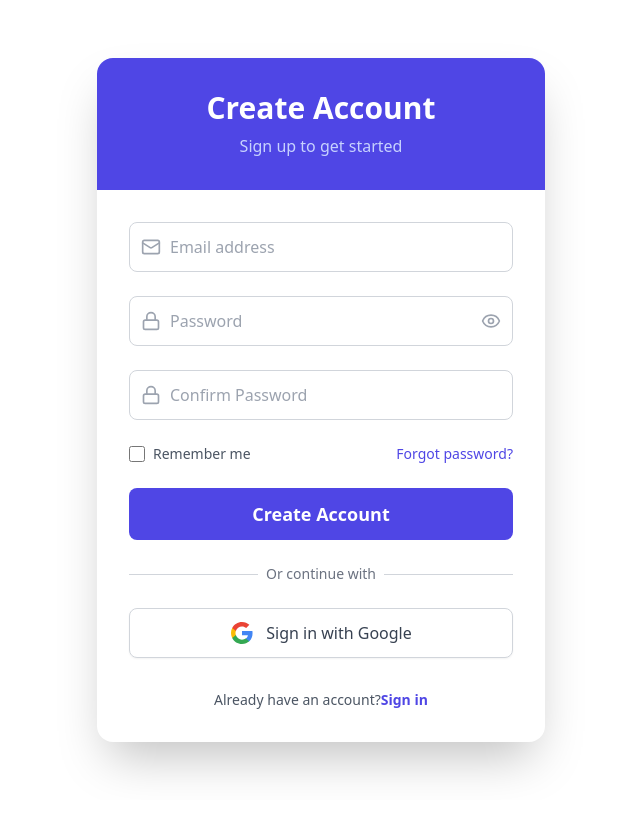
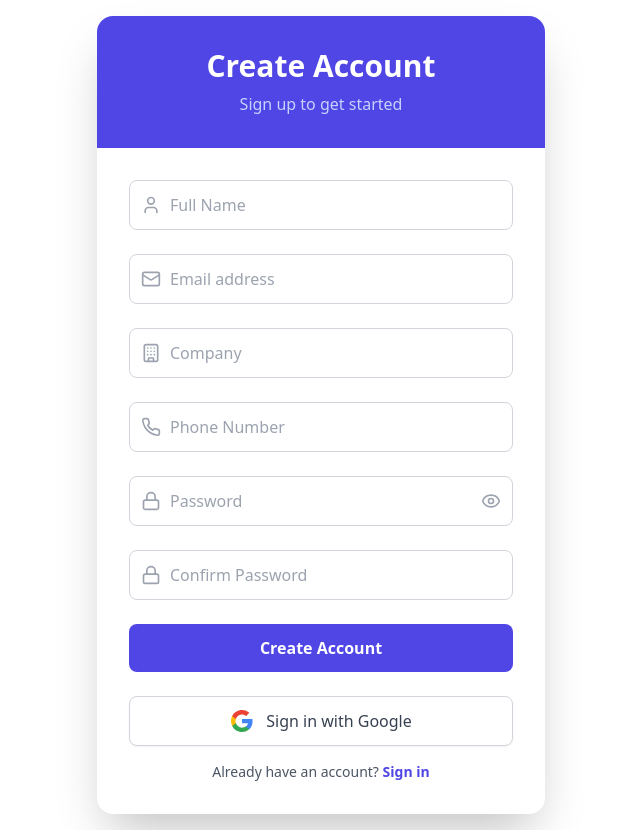
Before and after one commit to techlead-shootorder/evolveaihub, a Next.js app: page /register in a window 1280 px wide. Shown: the whole page, without its empty margins (319-959 px from the left). Before the commit the page ends 800 px from the top, so only its background shows below. Built offline with nearby package versions, Linux system fonts and the light colour scheme.

Commit message:
added user details and dynamic data

```diff
--- a/src/app/api/register/route.js
+++ b/src/app/api/register/route.js
@@ -6,7 +6,7 @@ const prisma = new PrismaClient();
 
 export async function POST(req) {
   try {
-    const { email, password } = await req.json();
+    const {fullName, email, company, phone, password } = await req.json();
 
     // Check if user already exists
     const existingUser = await prisma.user.findUnique({
@@ -25,7 +25,10 @@ export async function POST(req) {
     // Create new user
     const newUser = await prisma.user.create({
       data: {
+        fullName,
         email,
+        company,
+        phone,
         password: hashedPassword,
       },
     });
--- a/src/app/register/page.js
+++ b/src/app/register/page.js
@@ -1,58 +1,80 @@
 "use client"
 import { useState } from "react";
-import { Lock, Mail, Eye, EyeOff, LogIn } from "lucide-react";
-import { signIn, signOut, useSession } from "next-auth/react";
-import  {useRouter} from "next/navigation"
+import { Lock, Mail, Eye, EyeOff, LogIn, User, Building, Phone } from "lucide-react";
+import { signIn } from "next-auth/react";
+import { useRouter } from "next/navigation";
 import LoadingSpinner from "../../components/LoadingSpinner";
 
 export default function AuthPage() {
-
   const [showPassword, setShowPassword] = useState(false);
   const [formData, setFormData] = useState({
+    fullName: "",
     email: "",
+    company: "",
+    phone: "",
     password: "",
     confirmPassword: "",
   });
   const [error, setError] = useState("");
   const [success, setSuccess] = useState("");
+  const [loading, setLoading] = useState(false);
   const router = useRouter();
-
-  const [loading, setLoading] = useState(false);
-
 
   const handleChange = (e) => {
     setFormData({ ...formData, [e.target.name]: e.target.value });
   };
 
+  // Email Validation
+  const validateEmail = (value) => {
+    const emailPattern = /^[^\s@]+@[^\s@]+\.[^\s@]+$/;
+    if (!emailPattern.test(value)) {
+      setError("Invalid email format");
+    } else {
+      setError("");
+    }
+    setEmail(value);
+  };
+
   const handleSubmit = async (e) => {
-
     e.preventDefault();
 
     setError("");
     setSuccess("");
-    setLoading(true);
+
+
+    // Phone number validation (must be exactly 10 digits and numeric)
+    const phoneRegex = /^[0-9]{10}$/;
+    if (!phoneRegex.test(formData.phone)) {
+      setError("Phone number must be exactly 10 digits.");
+      return;
+    }
+
+    // Email validation (must be a valid email format)
+    const emailRegex = /^[^\s@]+@[^\s@]+\.[^\s@]+$/;
+    if (!emailRegex.test(formData.email)) {
+      setError("Please enter a valid email address.");
+      return;
+    }
 
     if (formData.password !== formData.confirmPassword) {
       setError("Passwords do not match!");
+      setLoading(false);
       return;
     }
+
+    setLoading(true);
 
     try {
       const res = await fetch("/api/register", {
         method: "POST",
-          headers: {
-            "Content-Type": "application/json",
-          },
-          body: JSON.stringify({
-            email: formData.email,
-            password: formData.password,
-          }),
+        headers: { "Content-Type": "application/json" },
+        body: JSON.stringify(formData),
       });
 
       const data = await res.json();
-
       if (!res.ok) {
         setError(data.error);
+        setLoading(false);
         return;
       }
 
@@ -62,8 +84,7 @@ export default function AuthPage() {
       setLoading(false);
       setError("Something went wrong, please try again.");
     }
-    }
-
+  };
 
   const handleGoogleSignIn = async () => {
     try {
@@ -75,101 +96,43 @@ export default function AuthPage() {
 
   return (
     <div className="min-h-screen flex items-center justify-center p-4">
-      <div className=" rounded-2xl shadow-2xl w-full max-w-md overflow-hidden">
-        {/* Header Section */}
-        <div className=" p-8 text-center bg-indigo-600" >
-          <h2 className="text-3xl font-bold text-white">
-            Create Account
-          </h2>
-          <p className="text-indigo-200 mt-2">
-
-               Sign up to get started
-
-          </p>
+      <div className="rounded-2xl shadow-2xl w-full max-w-md overflow-hidden">
+        <div className="p-8 text-center bg-indigo-600">
+          <h2 className="text-3xl font-bold text-white">Create Account</h2>
+          <p className="text-indigo-200 mt-2">Sign up to get started</p>
         </div>
-
-        {/* Form Section */}
         <div className="p-8">
           {error && <p className="text-red-500">{error}</p>}
           {success && <p className="text-green-500">{success}</p>}
           <form onSubmit={handleSubmit} className="space-y-6">
             <div className="relative">
+              <User className="absolute left-3 top-1/2 transform -translate-y-1/2 text-gray-400" size={20} />
+              <input type="text" name="fullName" placeholder="Full Name" className="w-full pl-10 pr-4 py-3 border border-gray-300 rounded-lg focus:ring-2 focus:ring-indigo-500" onChange={handleChange} required />
+            </div>
+            <div className="relative">
               <Mail className="absolute left-3 top-1/2 transform -translate-y-1/2 text-gray-400" size={20} />
-              <input
-                type="email"
-                name="email"
-                placeholder="Email address"
-                className="w-full pl-10 pr-4 py-3 border border-gray-300 rounded-lg focus:outline-none focus:ring-2 focus:ring-indigo-500 focus:border-transparent transition"
-                onChange={handleChange}
-              />
+              <input type="email" name="email" placeholder="Email address" className="w-full pl-10 pr-4 py-3 border border-gray-300 rounded-lg focus:ring-2 focus:ring-indigo-500" onChange={handleChange} required />
             </div>
-
+            <div className="relative">
+              <Building className="absolute left-3 top-1/2 transform -translate-y-1/2 text-gray-400" size={20} />
+              <input type="text" name="company" placeholder="Company" className="w-full pl-10 pr-4 py-3 border border-gray-300 rounded-lg focus:ring-2 focus:ring-indigo-500" onChange={handleChange} required />
+            </div>
+            <div className="relative">
+              <Phone className="absolute left-3 top-1/2 transform -translate-y-1/2 text-gray-400" size={20} />
+              <input type="text" name="phone" placeholder="Phone Number" className="w-full pl-10 pr-4 py-3 border border-gray-300 rounded-lg focus:ring-2 focus:ring-indigo-500" onChange={handleChange} required />
+            </div>
             <div className="relative">
               <Lock className="absolute left-3 top-1/2 transform -translate-y-1/2 text-gray-400" size={20} />
-              <input
-                type={showPassword ? "text" : "password"}
-                name="password"
-                placeholder="Password"
-                className="w-full pl-10 pr-12 py-3 border border-gray-300 rounded-lg focus:outline-none focus:ring-2 focus:ring-indigo-500 focus:border-transparent transition"
-                onChange={handleChange}
-              />
-              <button
-                type="button"
-                onClick={() => setShowPassword(!showPassword)}
-                className="absolute right-3 top-1/2 transform -translate-y-1/2 text-gray-400 hover:text-gray-600"
-              >
-                {showPassword ? <EyeOff size={20} /> : <Eye size={20} />}
-              </button>
+              <input type={showPassword ? "text" : "password"} name="password" placeholder="Password" className="w-full pl-10 pr-12 py-3 border border-gray-300 rounded-lg focus:ring-2 focus:ring-indigo-500" onChange={handleChange} required />
+              <button type="button" onClick={() => setShowPassword(!showPassword)} className="absolute right-3 top-1/2 transform -translate-y-1/2 text-gray-400">{showPassword ? <EyeOff size={20} /> : <Eye size={20} />}</button>
             </div>
-
-
             <div className="relative">
               <Lock className="absolute left-3 top-1/2 transform -translate-y-1/2 text-gray-400" size={20} />
-                <input
-                  type={showPassword ? "text" : "password"}
-                  name="confirmPassword"
-                  placeholder="Confirm Password"
-                  className="w-full pl-10 pr-4 py-3 border border-gray-300 rounded-lg focus:outline-none focus:ring-2 focus:ring-indigo-500 focus:border-transparent transition"
-                  onChange={handleChange}
-                />
+              <input type={showPassword ? "text" : "password"} name="confirmPassword" placeholder="Confirm Password" className="w-full pl-10 pr-4 py-3 border border-gray-300 rounded-lg focus:ring-2 focus:ring-indigo-500" onChange={handleChange} required />
             </div>
-
-
-
-              <div className="flex items-center justify-between text-sm">
-                <div className="flex items-center">
-                  <input
-                    type="checkbox"
-                    id="remember"
-                    className="h-4 w-4 text-indigo-600 focus:ring-indigo-500 border-gray-300 rounded"
-                  />
-                  <label htmlFor="remember" className="ml-2 text-gray-600">
-                    Remember me
-                  </label>
-                </div>
-                <a href="#" className="text-indigo-600 hover:text-indigo-500">
-                  Forgot password?
-                </a>
-              </div>
-
-
-            <button
-              type="submit"
-              className="w-full bg-indigo-600 text-white py-3 rounded-lg text-lg font-semibold hover:bg-indigo-700 transition duration-200 ease-in-out transform hover:-translate-y-1"
-            >
-              {loading ? <LoadingSpinner/> :  'Create Account'}
-            </button>
+            <button type="submit" className="w-full bg-indigo-600 text-white py-3 rounded-lg font-semibold hover:bg-indigo-700">{loading ? <LoadingSpinner /> : "Create Account"}</button>
           </form>
-
-          <div className="relative my-6">
-            <div className="absolute inset-0 flex items-center">
-              <div className="w-full border-t border-gray-300"></div>
-            </div>
-            <div className="relative flex justify-center text-sm">
-              <span className="px-2 bg-white text-gray-500">Or continue with</span>
-            </div>
-          </div>
-
+          <div className="text-center mt-6">
             <button
               onClick={handleGoogleSignIn}
               className="w-full flex items-center justify-center bg-white border border-gray-300 py-3 rounded-lg shadow-sm hover:shadow-md transition duration-200 ease-in-out transform hover:-translate-y-1"
@@ -197,16 +160,8 @@ export default function AuthPage() {
               </div>
               <span className="text-gray-700 font-medium">Sign in with Google</span>
             </button>
-
-          <p className="text-center mt-8 text-sm text-gray-600">
-            Already have an account?
-            <button
-              onClick={()=> router.push("/login")}
-              className="text-indigo-600 font-semibold hover:text-indigo-500"
-            >
-            Sign in
-            </button>
-          </p>
+          </div>
+          <p className="text-center mt-4 text-sm text-gray-600">Already have an account? <button onClick={() => router.push("/login")} className="text-indigo-600 font-semibold">Sign in</button></p>
         </div>
       </div>
     </div>
--- a/src/components/Chatbots/ChatbotAnalytics.tsx
+++ b/src/components/Chatbots/ChatbotAnalytics.tsx
@@ -136,7 +136,9 @@ function ChatbotAnalytics() {
             </CardTitle>
           </CardHeader>
           <CardContent>
-            <div className="text-2xl font-bold">{totalConversations}</div>
+            {/* <div className="text-2xl font-bold">{totalConversations}</div> */}
+            <div className="text-2xl font-bold">0</div>
+
             <p className="text-sm text-green-500">+12% from last period</p>
           </CardContent>
         </Card>
--- a/src/components/Chatbots/CreateChatbotForm.tsx
+++ b/src/components/Chatbots/CreateChatbotForm.tsx
@@ -396,7 +396,7 @@ function CreateChatbotForm({ onCreate }) {
                   }`}>
                     {num}
                   </div>
-                  {num < 4 && <div className={`w-full h-1 mx-2 ${num < step ? 'bg-blue-600' : 'bg-gray-300'}`} />}
+                  {/* {num < 4 && <div className={`w-full h-1 mx-2 ${num < step ? 'bg-blue-600' : 'bg-gray-300'}`} />} */}
                 </div>
               ))}
             </div>
--- a/src/components/Chatbots/MyChatbots.tsx
+++ b/src/components/Chatbots/MyChatbots.tsx
@@ -128,7 +128,8 @@ function MyChatbots() {
                       </svg>
                     }
                     label="Total Conversations"
-                    value={bot.totalConversations.toLocaleString()}
+                    // value={bot.totalConversations.toLocaleString()}
+                    value={0}
                   />
                   <QuickStats
                     icon={
```
Also changed, not shown: src/app/api/getChatbot/route.js (added, +14 -0 lines), src/app/dashboard/page.tsx (+17 -7 lines), src/components/Dashboard/DashboardContent.tsx (+26 -8 lines), src/components/Dashboard/ProfileSettings.tsx (+5 -5 lines), 2 other files (tests, documents, lock files or other folders). Lines whose indentation alone changed are shown as unchanged.
